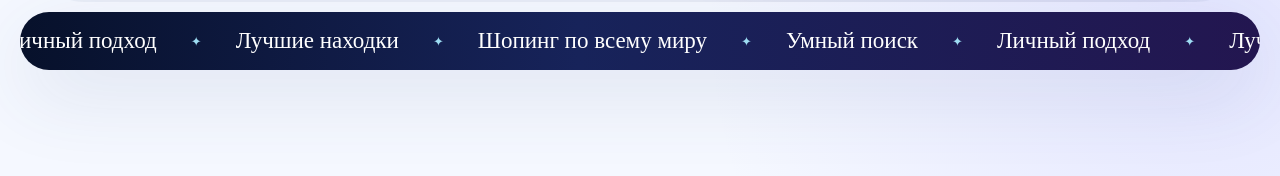
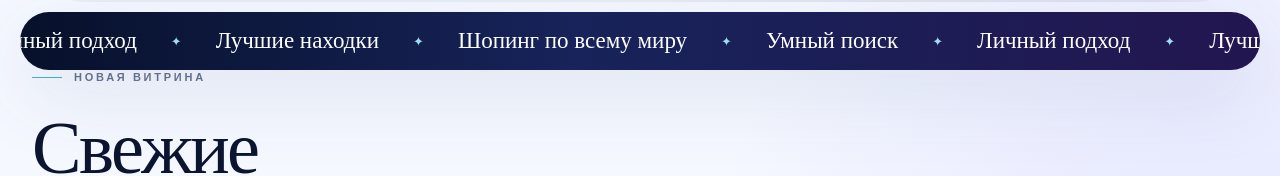
Before and after one commit to trsvar4i/archi-deals, a React (Vite) app: page / in a window 1280 px wide. Shown: the part 758-934 px from the top of the page. Built offline with nearby package versions, Linux system fonts and the light colour scheme; a web font is replaced by a local one.

Commit message:
Connect Fresh Finds section

```diff
--- a/src/App.jsx
+++ b/src/App.jsx
@@ -1,6 +1,7 @@
 import Header from "./components/Header";
 import Hero from "./components/Hero";
 import Ticker from "./components/Ticker";
+import FreshFinds from "./components/FreshFinds";
 import Categories from "./components/Categories";
 import Process from "./components/Process";
 import About from "./components/About";
@@ -14,6 +15,7 @@ export default function App() {
       <main id="top">
         <Hero />
         <Ticker />
+        <FreshFinds />
         <Categories />
         <Process />
         <About />
```
